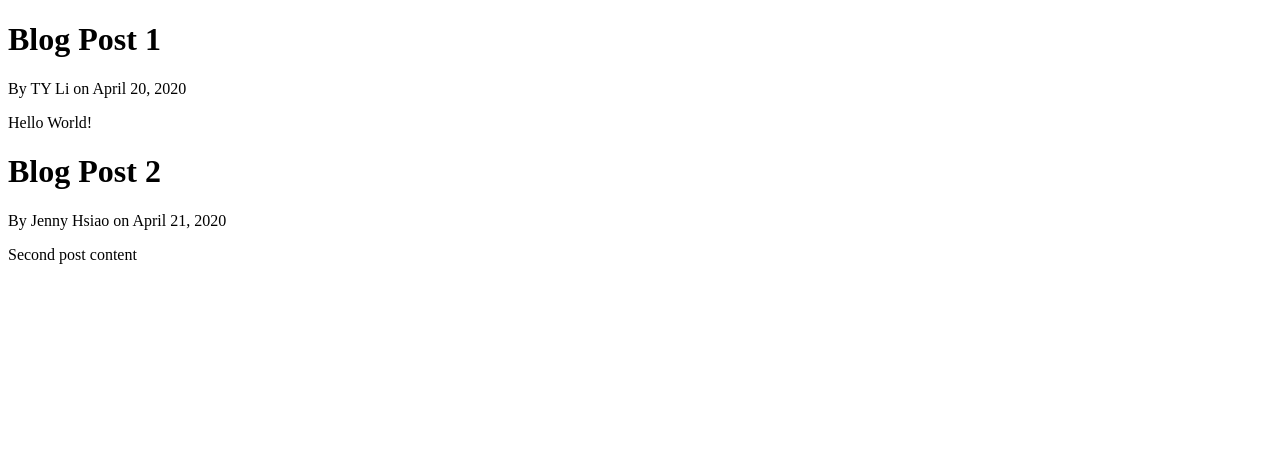
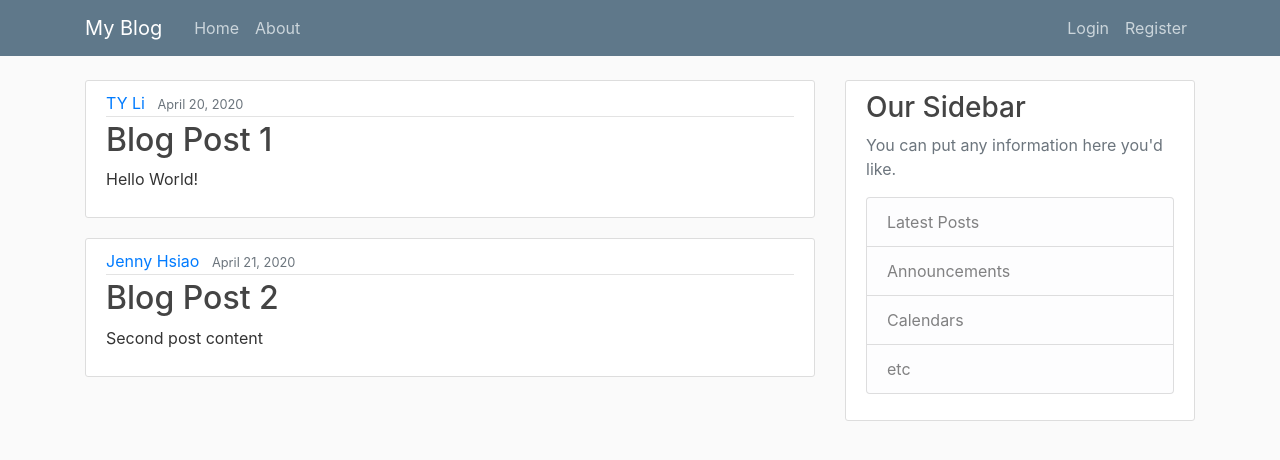
Before and after one commit to teewhyli/myblog, a Flask app: page / in a window 1280 px wide. Shown: the top 460 px of the page. Run offline with Flask 2, Linux system fonts and the light colour scheme; some libraries are stand-ins or nearby versions.

Commit message:
finished templates

```diff
--- a/myblog.py
+++ b/myblog.py
@@ -1,4 +1,4 @@
-from flask import Flask, render_template
+from flask import Flask, render_template, url_for
 app = Flask(__name__)
 
 posts = [
--- /dev/null
+++ b/static/main.css
@@ -0,0 +1,80 @@
+body {
+    background: #fafafa;
+    color: #333333;
+    margin-top: 5rem;
+  }
+
+  h1, h2, h3, h4, h5, h6 {
+    color: #444444;
+  }
+
+  .bg-steel {
+    background-color: #5f788a;
+  }
+
+  .site-header .navbar-nav .nav-link {
+    color: #cbd5db;
+  }
+
+  .site-header .navbar-nav .nav-link:hover {
+    color: #ffffff;
+  }
+
+  .site-header .navbar-nav .nav-link.active {
+    font-weight: 500;
+  }
+
+  .content-section {
+    background: #ffffff;
+    padding: 10px 20px;
+    border: 1px solid #dddddd;
+    border-radius: 3px;
+    margin-bottom: 20px;
+  }
+
+  .article-title {
+    color: #444444;
+  }
+
+  a.article-title:hover {
+    color: #428bca;
+    text-decoration: none;
+  }
+
+  .article-content {
+    white-space: pre-line;
+  }
+
+  .article-img {
+    height: 65px;
+    width: 65px;
+    margin-right: 16px;
+  }
+
+  .article-metadata {
+    padding-bottom: 1px;
+    margin-bottom: 4px;
+    border-bottom: 1px solid #e3e3e3
+  }
+
+  .article-metadata a:hover {
+    color: #333;
+    text-decoration: none;
+  }
+
+  .article-svg {
+    width: 25px;
+    height: 25px;
+    vertical-align: middle;
+  }
+
+  .account-img {
+    height: 125px;
+    width: 125px;
+    margin-right: 20px;
+    margin-bottom: 16px;
+  }
+
+  .account-heading {
+    font-size: 2.5rem;
+  }
--- a/templates/home.html
+++ b/templates/home.html
@@ -1,8 +1,15 @@
 {% extends "layout.html"%}
 {% block content %}
     {% for post in posts %}
-        <h1>{{ post.title }}</h1>
-        <p>By {{ post.author }} on {{ post.date_posted }}</p>
-        <p> {{ post.content }}</p>
+        <article class="media content-section">
+            <div class="media-body">
+            <div class="article-metadata">
+                <a class="mr-2" href="#">{{ post.author }}</a>
+                <small class="text-muted">{{ post.date_posted }}</small>
+            </div>
+            <h2><a class="article-title" href="#">{{ post.title }}</a></h2>
+            <p class="article-content">{{ post.content }}</p>
+            </div>
+        </article>
     {% endfor %}
 {% endblock content %}
--- a/templates/layout.html
+++ b/templates/layout.html
@@ -1,5 +1,13 @@
 <!DOCTYPE html>
 <html>
+    <!-- Required meta tags -->
+    <meta charset="utf-8">
+    <meta name="viewport" content="width=device-width, initial-scale=1, shrink-to-fit=no">
+
+    <!-- Bootstrap CSS -->
+    <link rel="stylesheet" href="https://stackpath.bootstrapcdn.com/bootstrap/4.3.1/css/bootstrap.min.css" integrity="sha384-ggOyR0iXCbMQv3Xipma34MD+dH/1fQ784/j6cY/iJTQUOhcWr7x9JvoRxT2MZw1T" crossorigin="anonymous">
+    <link rel="stylesheet" type="text/css" href="{{ url_for('static', filename='main.css') }}">
+
     <head>
         {% if title %}
             <title>My Blog - {{ title }} </title>
@@ -8,6 +16,52 @@
         {% endif %}
     </head>
     <body>
-        {% block content %}{% endblock %}
+        <header class="site-header">
+            <nav class="navbar navbar-expand-md navbar-dark bg-steel fixed-top">
+              <div class="container">
+                <a class="navbar-brand mr-4" href="/">My Blog</a>
+                <button class="navbar-toggler" type="button" data-toggle="collapse" data-target="#navbarToggle" aria-controls="navbarToggle" aria-expanded="false" aria-label="Toggle navigation">
+                  <span class="navbar-toggler-icon"></span>
+                </button>
+                <div class="collapse navbar-collapse" id="navbarToggle">
+                  <div class="navbar-nav mr-auto">
+                    <a class="nav-item nav-link" href="/">Home</a>
+                    <a class="nav-item nav-link" href="/about">About</a>
+                  </div>
+                  <!-- Navbar Right Side -->
+                  <div class="navbar-nav">
+                    <a class="nav-item nav-link" href="/login">Login</a>
+                    <a class="nav-item nav-link" href="/register">Register</a>
+                  </div>
+                </div>
+              </div>
+            </nav>
+          </header>
+          <main role="main" class="container">
+            <div class="row">
+              <div class="col-md-8">
+                {% block content %}{% endblock %}
+              </div>
+              <div class="col-md-4">
+                <div class="content-section">
+                  <h3>Our Sidebar</h3>
+                  <p class='text-muted'>You can put any information here you'd like.
+                    <ul class="list-group">
+                      <li class="list-group-item list-group-item-light">Latest Posts</li>
+                      <li class="list-group-item list-group-item-light">Announcements</li>
+                      <li class="list-group-item list-group-item-light">Calendars</li>
+                      <li class="list-group-item list-group-item-light">etc</li>
+                    </ul>
+                  </p>
+                </div>
+              </div>
+            </div>
+          </main>
+        <!-- Optional JavaScript -->
+        <!-- jQuery first, then Popper.js, then Bootstrap JS -->
+        <script src="https://code.jquery.com/jquery-3.3.1.slim.min.js" integrity="sha384-q8i/X+965DzO0rT7abK41JStQIAqVgRVzpbzo5smXKp4YfRvH+8abtTE1Pi6jizo" crossorigin="anonymous"></script>
+        <script src="https://cdnjs.cloudflare.com/ajax/libs/popper.js/1.14.7/umd/popper.min.js" integrity="sha384-UO2eT0CpHqdSJQ6hJty5KVphtPhzWj9WO1clHTMGa3JDZwrnQq4sF86dIHNDz0W1" crossorigin="anonymous"></script>
+        <script src="https://stackpath.bootstrapcdn.com/bootstrap/4.3.1/js/bootstrap.min.js" integrity="sha384-JjSmVgyd0p3pXB1rRibZUAYoIIy6OrQ6VrjIEaFf/nJGzIxFDsf4x0xIM+B07jRM" crossorigin="anonymous"></script>
+
     </body>
 </html>
```
